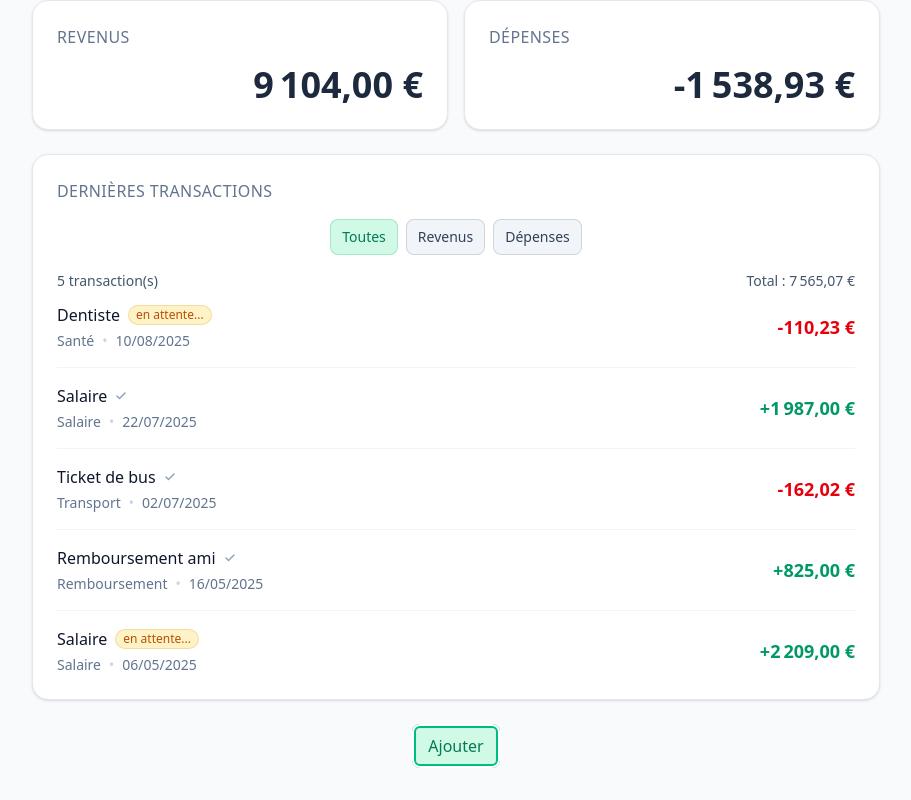
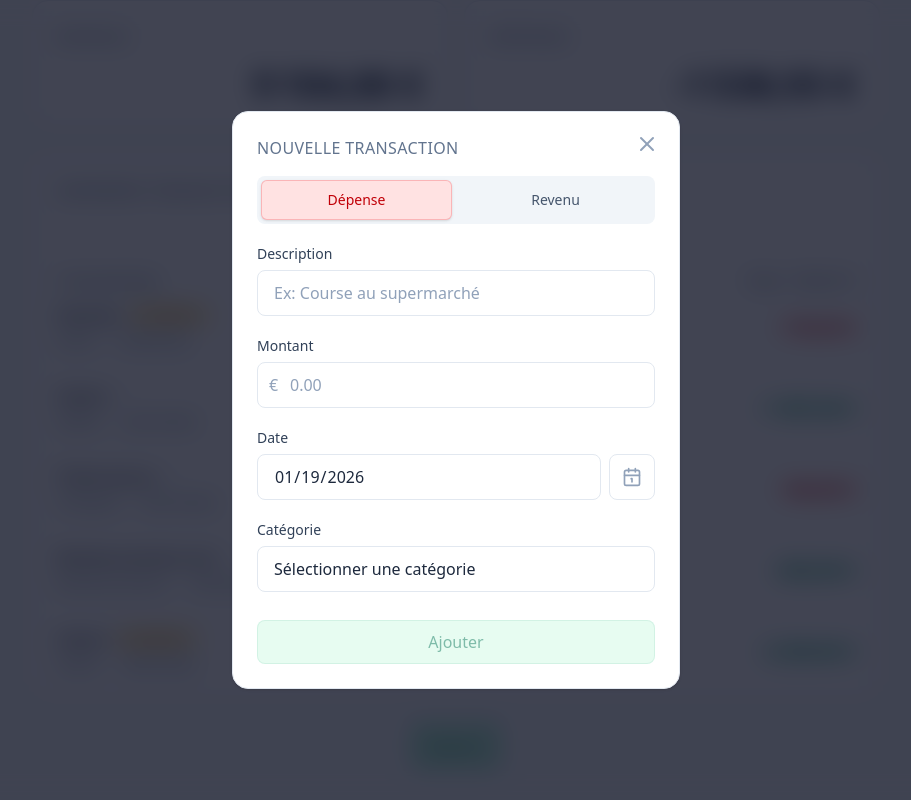
Before and after one commit to Zomirks/zFinance, a React (Vite) app: page / in a window 1280 px wide. Both pictures are taken after a click on the button "Ajouter". Shown: the part 269-1069 px from the top of the page, without its empty margins (184-1095 px from the left). Built offline with nearby package versions, Linux system fonts and the light colour scheme.

Commit message:
add: Feature - TransactionModal

```diff
--- a/src/App.jsx
+++ b/src/App.jsx
@@ -1,30 +1,47 @@
+import { useState, useEffect } from 'react';
+
 import Button from './components/ui/Button';
 import Card from './components/ui/Card';
 import TransactionList from './components/features/TransactionList';
 import Header from './components/layout/Header';
 import SummaryCards from './components/features/SummaryCards';
 import mockTransactions from './data/mockTransactions';
+import TransactionModal from './components/features/TransactionModal';
 
 function App() {
-	function handleClick(e) {}
+	const [transactions, setTransactions] = useState([]);
+	const [showTransactionModal, setShowTransactionModal] = useState(false);
+
+	const handleAddTransaction = (newTransaction) => {
+		setTransactions(prev => [...prev, newTransaction]);
+		setShowTransactionModal(false);
+	}
+
+	useEffect(() => {
+		setTransactions(mockTransactions);
+	}, []);
 
 	return (
 		<div className="min-h-screen bg-slate-50 dark:bg-slate-900">
 			<Header />
 
 			<main className="max-w-4xl mx-auto px-6 py-8 space-y-6">
-				<SummaryCards transactions={mockTransactions} previousMonthBalance={2600} />
+				<SummaryCards transactions={transactions} previousMonthBalance={2600} />
 
 				<Card title='Dernières Transactions'>
-					<TransactionList transactions={mockTransactions} />
+					<TransactionList transactions={transactions} />
 				</Card>
 
 				<div className="flex justify-center">
-					<Button variant="primary" size="lg" onClick={handleClick}>
+					<Button variant="primary" size="lg" onClick={(e) => setShowTransactionModal(true)}>
 						Ajouter
 					</Button>
 				</div>
 			</main>
+
+			{showTransactionModal && (
+				<TransactionModal onSubmit={handleAddTransaction} onClose={() => setShowTransactionModal(false)} />
+			)}
 		</div>
 	);
 }
--- /dev/null
+++ b/src/components/features/TransactionModal.jsx
@@ -0,0 +1,223 @@
+import { useState, useRef } from 'react';
+import { X, Calendar1 } from 'lucide-react';
+import Button from '../ui/Button';
+import Card from '../ui/Card';
+
+const CATEGORIES = {
+	income: ['Salaire', 'Freelance', 'Investissements', 'Autres'],
+	expense: ['Courses', 'Transport', 'Logement', 'Loisirs', 'Santé', 'Autres'],
+};
+
+function TransactionModal({ onSubmit, onClose }) {
+	const dateInputRef = useRef(null);
+	const [formData, setFormData] = useState({
+		amount: '',
+		type: 'expense',
+		category: '',
+		description: '',
+		date: new Date().toISOString().split('T')[0],
+	});
+
+	const [errors, setErrors] = useState({});
+
+	const updateField = (field, value) => {
+		setFormData(prev => ({ ...prev, [field]: value }));
+		if (errors[field]) {
+			setErrors(prev => ({ ...prev, [field]: null }));
+		}
+	};
+
+	const validate = () => {
+		const newErrors = {};
+
+		if (!formData.amount || parseFloat(formData.amount) <= 0) {
+			newErrors.amount = 'Le montant doit être supérieur à 0';
+		}
+		if (!formData.category) {
+			newErrors.category = 'Veuillez sélectionner une catégorie';
+		}
+		if (!formData.description.trim()) {
+			newErrors.description = 'La description est requise';
+		}
+
+		setErrors(newErrors);
+		return Object.keys(newErrors).length === 0;
+	};
+
+	const handleSubmit = (e) => {
+		e.preventDefault();
+
+		if (!validate()) return;
+
+		const transaction = {
+			...formData,
+			id: Date.now().toString(),
+			amount: formData.type === 'expense'
+				? -Math.abs(parseFloat(formData.amount))
+				: Math.abs(parseFloat(formData.amount)),
+		};
+
+		console.log('Nouvelle transaction:', transaction);
+		onSubmit?.(transaction);
+
+		// Reset
+		setFormData({
+			amount: '',
+			type: 'expense',
+			category: '',
+			description: '',
+			date: new Date().toISOString().split('T')[0],
+		});
+	};
+
+	const categories = CATEGORIES[formData.type];
+	const isValid = formData.amount && formData.category && formData.description.trim();
+
+	return (
+		<div className="fixed inset-0 z-50 bg-slate-950/75 backdrop-blur-md flex justify-center items-center p-4">
+			<Card className="w-full max-w-md relative" title='Nouvelle Transaction'>
+				<button
+					type="button"
+					className="absolute top-5 right-5 text-slate-400 hover:text-slate-600 dark:hover:text-slate-200 transition-colors"
+					aria-label="Fermer"
+					onClick={onClose}
+				>
+					<X />
+				</button>
+
+				<form onSubmit={handleSubmit} className="space-y-5">
+					<div className="grid grid-cols-2 gap-2 p-1 bg-slate-100 dark:bg-slate-700 rounded-lg">
+						<label
+							className={`py-2.5 px-4 rounded-md text-sm font-medium transition-all text-center cursor-pointer ${formData.type === 'expense'
+								? 'bg-red-100 dark:bg-red-900/50 text-red-700 dark:text-red-300 shadow-sm ring-1 ring-inset ring-red-600/20 dark:ring-red-500/30'
+								: 'text-slate-600 dark:text-slate-300 hover:text-slate-800 dark:hover:text-slate-100'
+								}`}
+						>
+							<input
+								type="radio"
+								name="type"
+								value="expense"
+								className="sr-only"
+								checked={formData.type === 'expense'}
+								onChange={(e) => {
+									updateField('type', e.target.value);
+									updateField('category', '');
+								}}
+							/>
+							Dépense
+						</label>
+						<label
+							className={`py-2.5 px-4 rounded-md text-sm font-medium transition-all text-center cursor-pointer ${formData.type === 'income'
+								? 'bg-emerald-100 dark:bg-emerald-900/50 text-emerald-700 dark:text-emerald-300 shadow-sm ring-1 ring-inset ring-emerald-600/20 dark:ring-emerald-500/30'
+								: 'text-slate-600 dark:text-slate-300 hover:text-slate-800 dark:hover:text-slate-100'
+								}`}
+						>
+							<input
+								type="radio"
+								name="type"
+								value="income"
+								className="sr-only"
+								checked={formData.type === 'income'}
+								onChange={(e) => {
+									updateField('type', e.target.value);
+									updateField('category', '');
+								}}
+							/>
+							Revenu
+						</label>
+					</div>
+
+					<div className="space-y-1.5">
+						<label htmlFor="description" className="block text-sm font-medium text-slate-700 dark:text-slate-300">
+							Description
+						</label>
+						<input
+							type="text"
+							id="description"
+							value={formData.description}
+							onChange={(e) => updateField('description', e.target.value)}
+							placeholder="Ex: Course au supermarché"
+							className="w-full px-4 py-2.5 bg-white dark:bg-slate-700 border border-slate-200 dark:border-slate-600 rounded-lg text-slate-800 dark:text-slate-100 placeholder-slate-400 dark:placeholder-slate-500 focus:outline-none focus:ring-2 focus:ring-emerald-500 focus:border-transparent transition-shadow"
+						/>
+						{errors.description && <p className="text-red-500 text-sm mt-1">{errors.description}</p>}
+					</div>
+
+					<div className="space-y-1.5">
+						<label htmlFor="amount" className="block text-sm font-medium text-slate-700 dark:text-slate-300">
+							Montant
+						</label>
+						<div className="relative">
+							<span className="absolute left-3 top-1/2 -translate-y-1/2 text-slate-400 dark:text-slate-500 font-medium">€</span>
+							<input
+								type="number"
+								id="amount"
+								value={formData.amount}
+								onChange={(e) => updateField('amount', e.target.value)}
+								placeholder="0.00"
+								min={0}
+								className="w-full pl-8 pr-4 py-2.5 bg-white dark:bg-slate-700 border border-slate-200 dark:border-slate-600 rounded-lg text-slate-800 dark:text-slate-100 placeholder-slate-400 dark:placeholder-slate-500 focus:outline-none focus:ring-2 focus:ring-emerald-500 focus:border-transparent transition-shadow"
+							/>
+							{errors.amount && <p className="text-red-500 text-sm mt-1">{errors.amount}</p>}
+						</div>
+					</div>
+
+					<div className="space-y-1.5">
+						<label htmlFor="date" className="block text-sm font-medium text-slate-700 dark:text-slate-300">
+							Date
+						</label>
+						<div className="flex gap-2">
+							<input
+								ref={dateInputRef}
+								type="date"
+								id="date"
+								value={formData.date}
+								onChange={(e) => updateField('date', e.target.value)}
+								className="flex-1 px-4 py-2.5 bg-white dark:bg-slate-700 border border-slate-200 dark:border-slate-600 rounded-lg text-slate-800 dark:text-slate-100 focus:outline-none focus:ring-2 focus:ring-emerald-500 focus:border-transparent transition-shadow [&::-webkit-calendar-picker-indicator]:hidden"
+							/>
+							<button
+								type="button"
+								onClick={() => dateInputRef.current?.showPicker()}
+								className="px-3 py-2.5 bg-white dark:bg-slate-700 border border-slate-200 dark:border-slate-600 rounded-lg text-slate-400 dark:text-slate-500 hover:text-slate-600 dark:hover:text-slate-300 hover:border-slate-300 dark:hover:border-slate-500 focus:outline-none focus:ring-2 focus:ring-emerald-500 focus:border-transparent transition-all"
+								aria-label="Ouvrir le calendrier"
+							>
+								<Calendar1 className="w-5 h-5" />
+							</button>
+						</div>
+					</div>
+
+					<div className="space-y-1.5">
+						<label htmlFor="category" className="block text-sm font-medium text-slate-700 dark:text-slate-300">
+							Catégorie
+						</label>
+						<select
+							name="category"
+							id="category"
+							value={formData.category}
+							onChange={(e) => updateField('category', e.target.value)}
+							className="w-full px-4 py-2.5 bg-white dark:bg-slate-700 border border-slate-200 dark:border-slate-600 rounded-lg text-slate-800 dark:text-slate-100 focus:outline-none focus:ring-2 focus:ring-emerald-500 focus:border-transparent transition-shadow appearance-none cursor-pointer"
+						>
+							<option value="" disabled>Sélectionner une catégorie</option>
+							{categories.map((label) => (
+								<option key={label} value={label}>{label}</option>
+							))}
+						</select>
+						{errors.category && <p className="text-red-500 text-sm mt-1">{errors.category}</p>}
+					</div>
+
+					<div className="flex flex-col pt-2 text-center">
+						<Button
+							type="submit"
+							variant="primary"
+							size="lg"
+							className="flex-1"
+							disabled={!isValid}
+						>
+							Ajouter
+						</Button>
+					</div>
+				</form>
+			</Card>
+		</div>
+	)
+}
+export default TransactionModal
```
